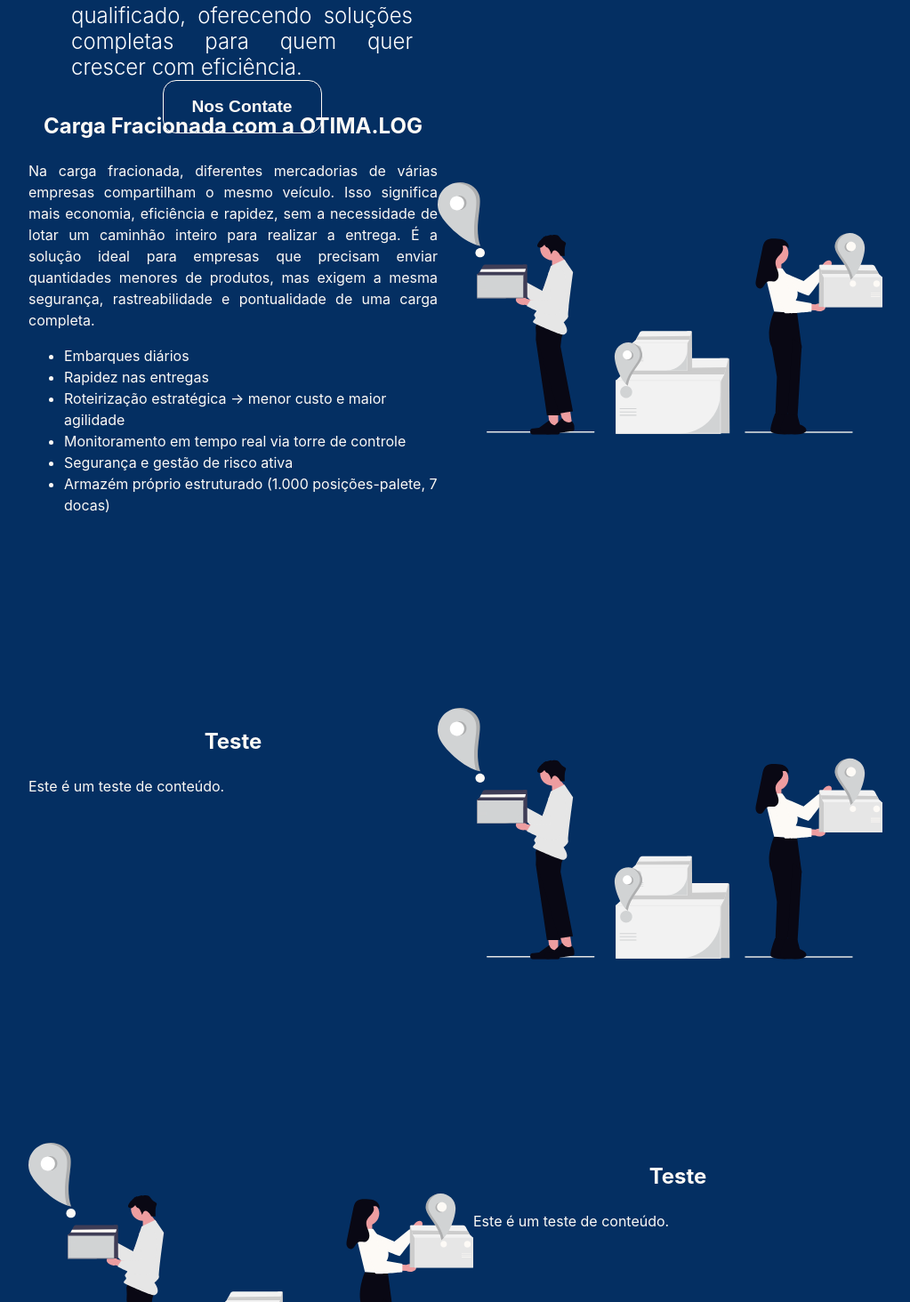
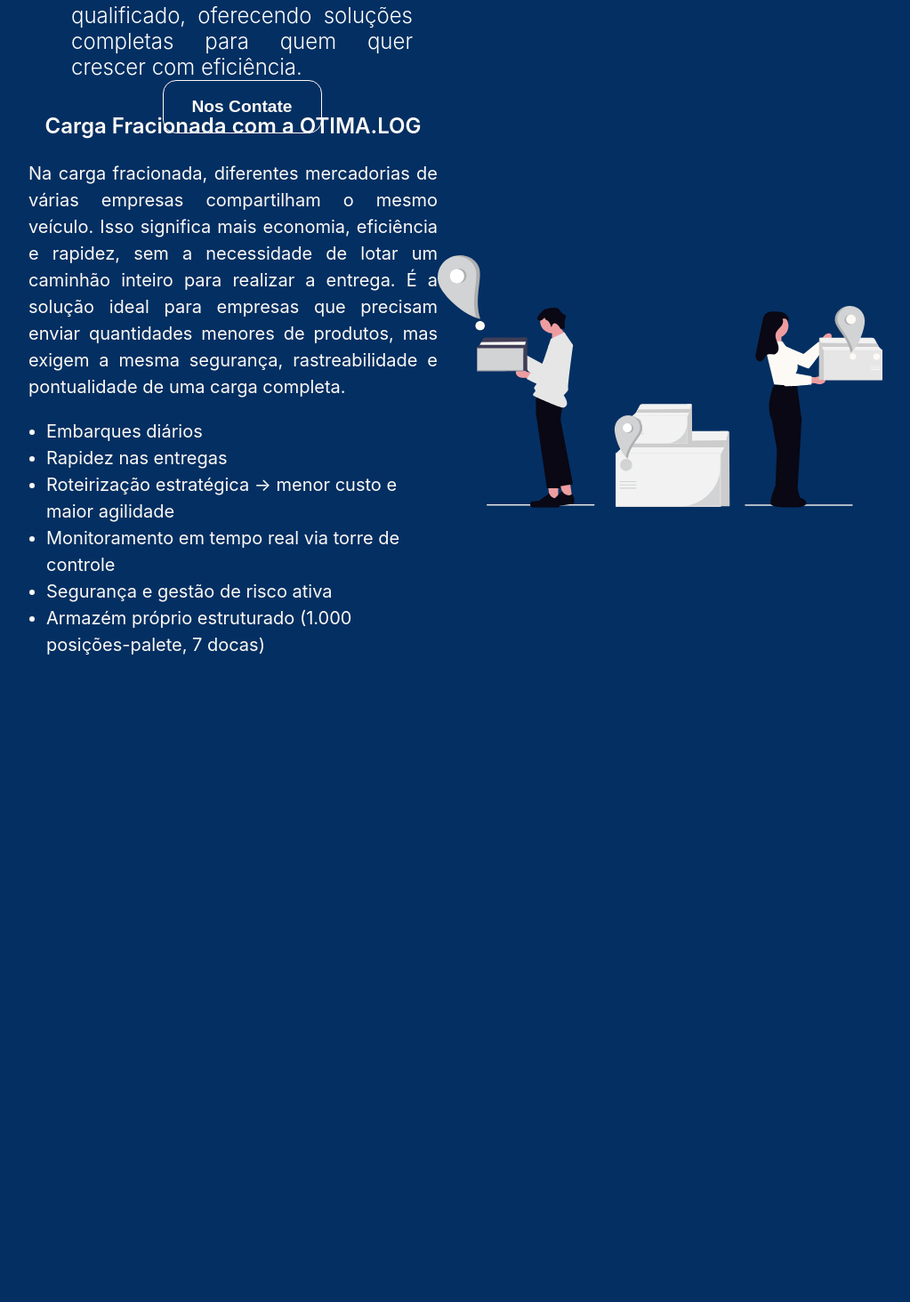
Before and after one commit to RafaelBerger/otimalog, a React (Vite) app: page / in a window 1280 px wide. Shown: the part 926-2390 px from the top of the page at 89% size, without its empty margins (128-1151 px from the left). After the commit the page ends 1886 px from the top, so only its background shows below. Built offline with nearby package versions, Linux system fonts and the light colour scheme.

Commit message:
first section done

```diff
--- a/src/App.tsx
+++ b/src/App.tsx
@@ -48,7 +48,7 @@
             precisam enviar quantidades menores de produtos, mas exigem a mesma
             segurança, rastreabilidade e pontualidade de uma carga completa.
           </p>
-          <ul>
+          <ul className="fractional-load-list">
             <li>Embarques diários</li>
             <li>Rapidez nas entregas</li>
             <li>Roteirização estratégica → menor custo e maior agilidade</li>
@@ -59,16 +59,6 @@
             </li>
           </ul>
         </ContentShowcase>
-
-        <ContentShowcase src={illustration1} isReversed={false}>
-          <h2>Teste</h2>
-          <p>Este é um teste de conteúdo.</p>
-        </ContentShowcase>
-
-        <ContentShowcase src={illustration1} isReversed={true}>
-          <h2>Teste</h2>
-          <p>Este é um teste de conteúdo.</p>
-        </ContentShowcase>
       </main>
     </>
   );
--- a/src/styles/App.css
+++ b/src/styles/App.css
@@ -3,3 +3,9 @@
   font-size: 1.875rem;
   margin-bottom: 10rem;
 }
+
+.fractional-load-list {
+  list-style-type: disc;
+  font-size: 1.25rem;
+  padding-left: 20px;
+}
--- a/src/styles/section-basic.css
+++ b/src/styles/section-basic.css
@@ -11,6 +11,12 @@
 .text-content h2 {
   font-size: 1.5rem;
   text-align: center;
+  font-weight: 600;
+}
+
+.text-content p {
+  font-size: 1.25rem;
+  font-weight: normal;
 }
 
 .image-content {
```
